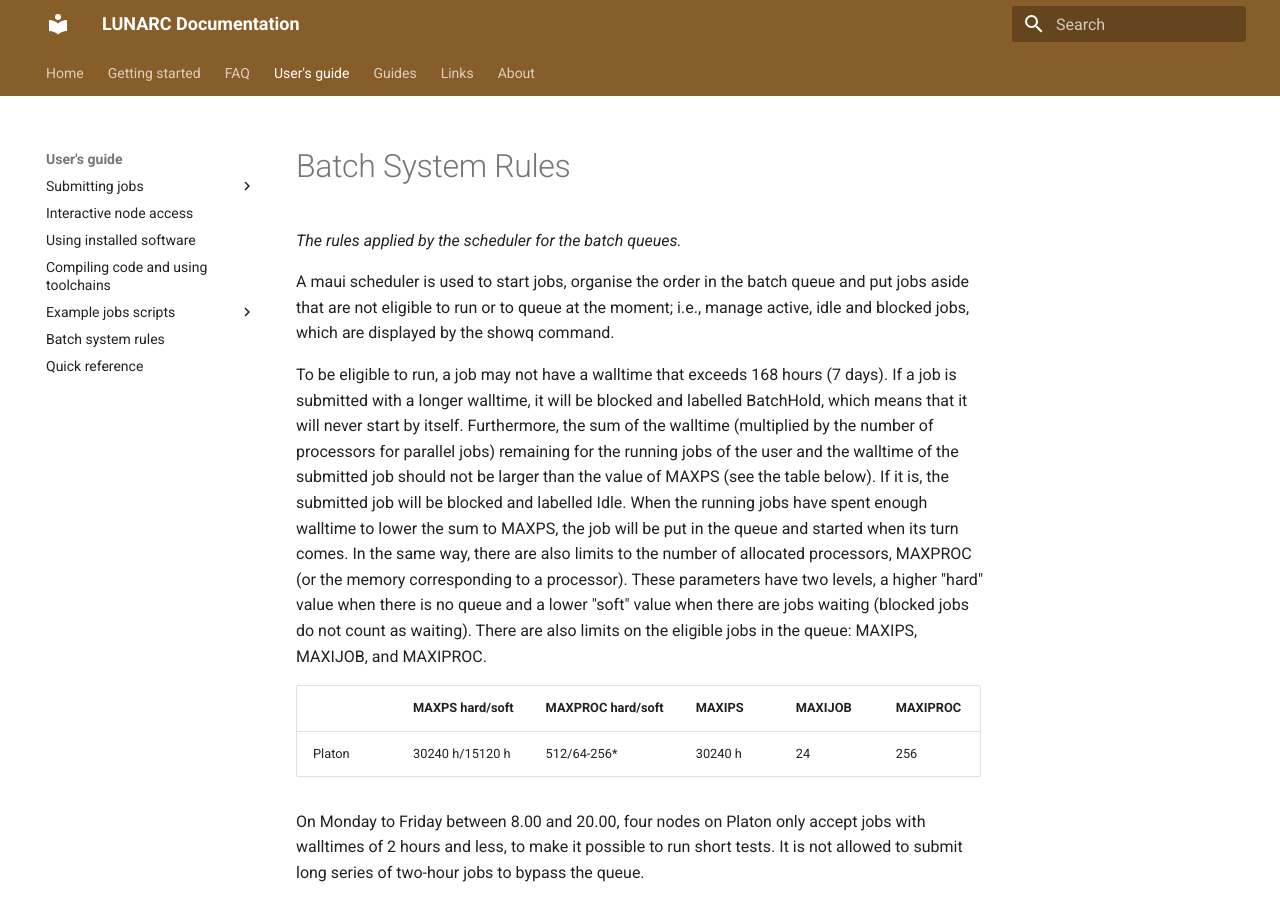
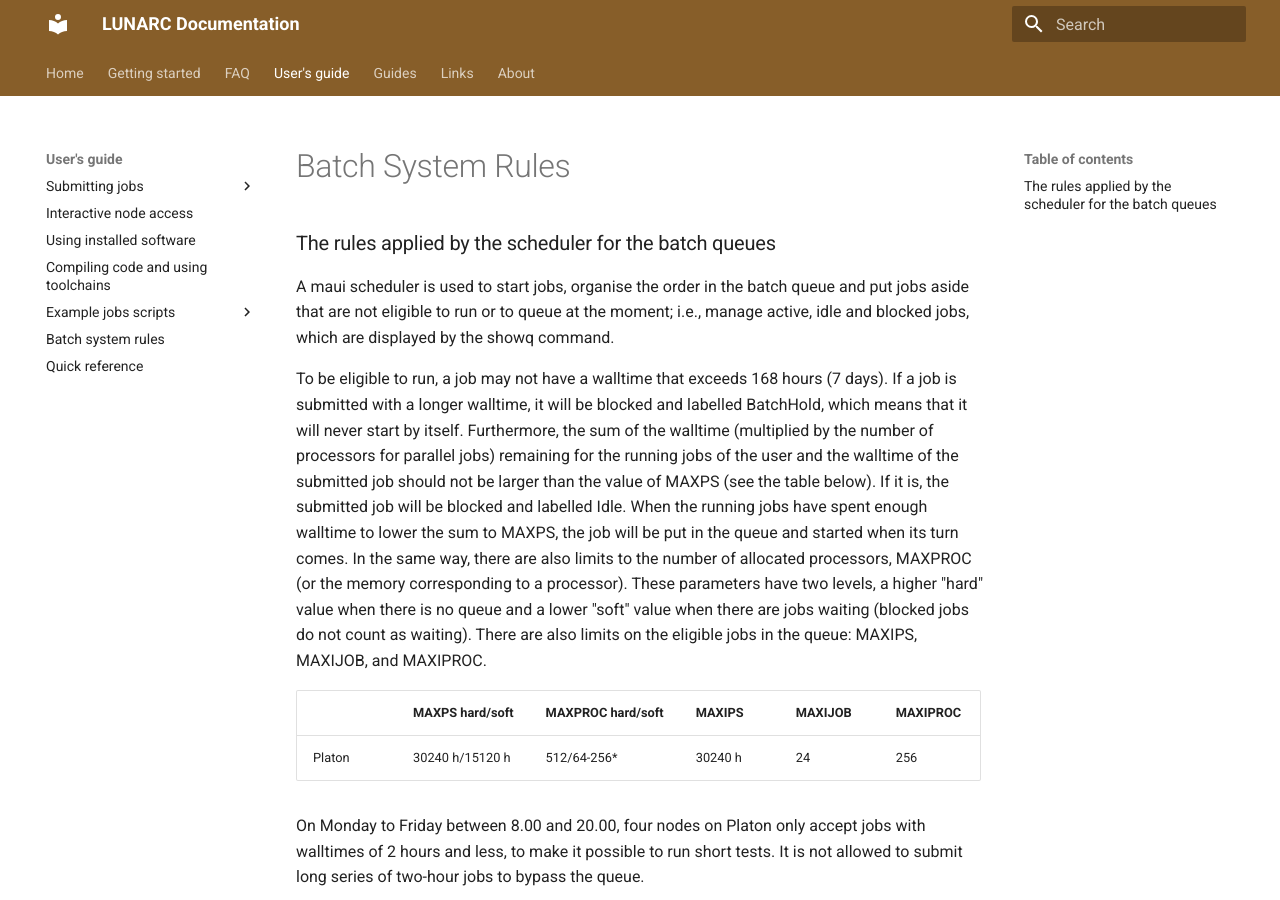
Before and after one commit to lunarc/lunarc_docs, an MkDocs documentation site: the page built from docs/users_guide/users_guide_rules.md, in a window 1280 px wide and 900 px high. Built offline with MkDocs 1.6.1 and Material for MkDocs 9.7.7, drawn with Linux system fonts in a browser that asks for light colours.

Commit message:
Update users_guide_rules.md
Formatted the page for visual pleasure

```diff
--- a/docs/users_guide/users_guide_rules.md
+++ b/docs/users_guide/users_guide_rules.md
@@ -1,6 +1,6 @@
 # Batch System Rules
 
-*The rules applied by the scheduler for the batch queues.*
+### The rules applied by the scheduler for the batch queues###
 
 A maui scheduler is used to start jobs, organise the order in the batch queue and put jobs aside that are not eligible to run or to queue at the moment; i.e., manage active, idle and blocked jobs, which are displayed by the showq command.
 
```
